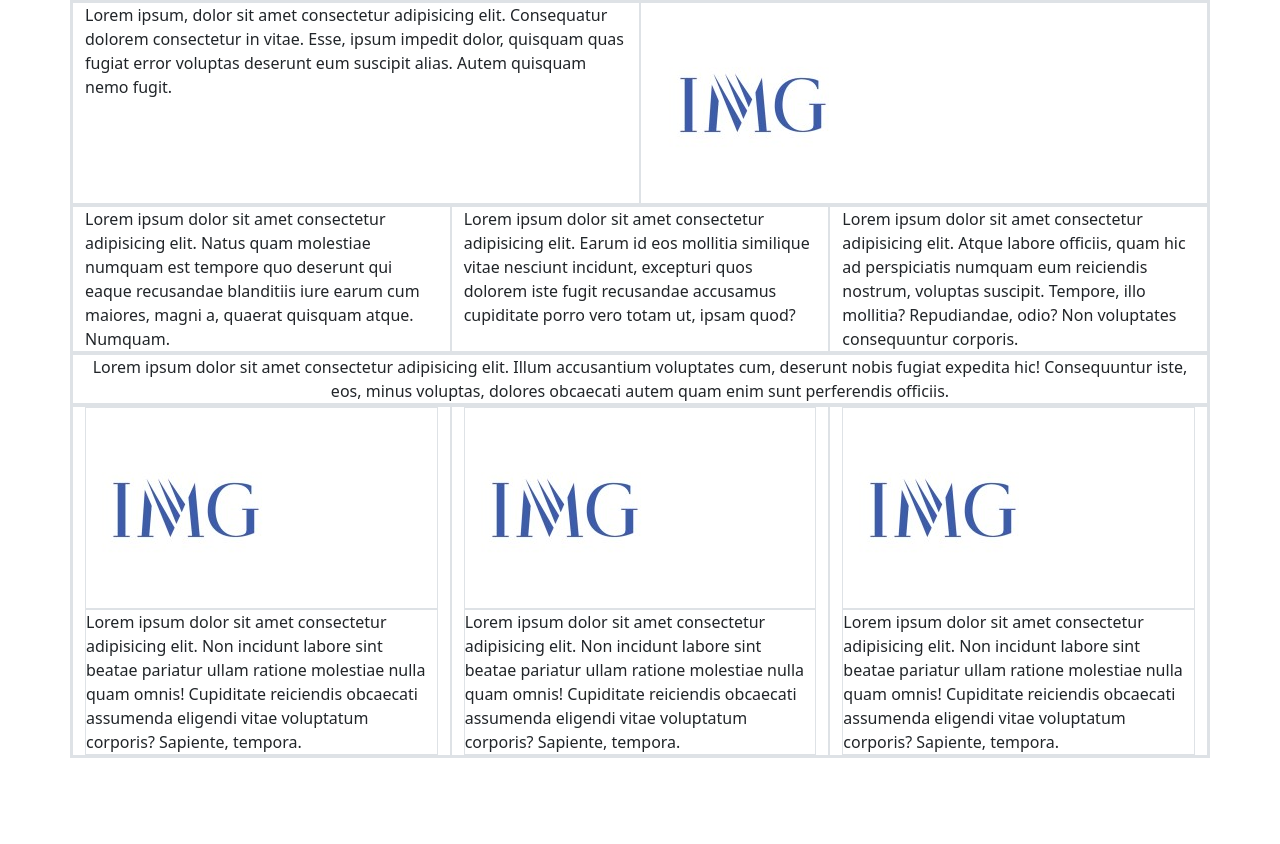
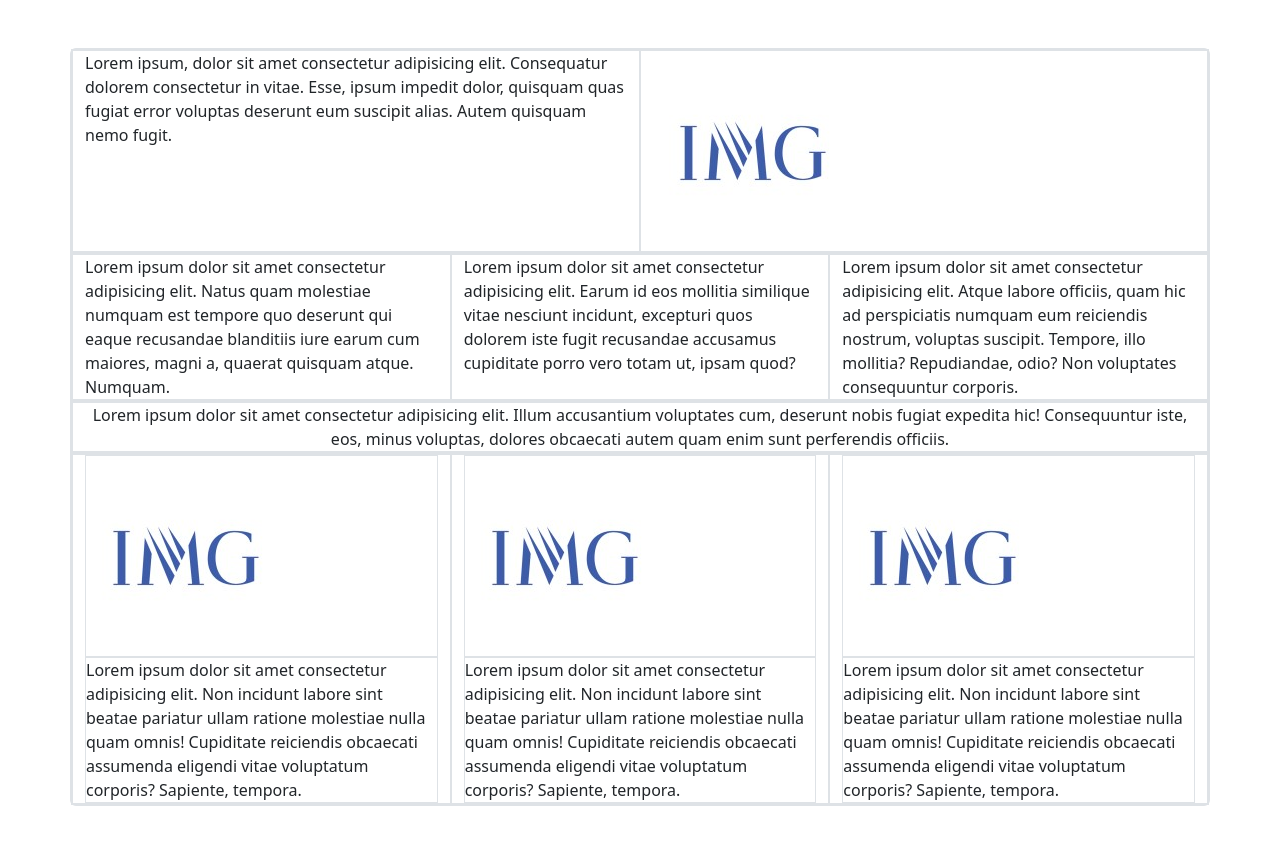
Before and after one commit to H-kleiber/19-abril-Bootstrap, a plain HTML site: page index.html in a window 1280 px wide. Before the commit the page ends 800 px from the top, so only its background shows below. Drawn offline with nearby package versions, Linux system fonts and the light colour scheme.

Commit message:
bootstrap

```diff
--- a/index.html
+++ b/index.html
@@ -10,7 +10,7 @@
     <title>Document</title>
 </head>
 <body>
-    <div class="container border">
+    <div class="container border rounded mt-5 mb-5">
         <section class="row border">
             <div class="col-6 border">Lorem ipsum, dolor sit amet consectetur adipisicing elit. Consequatur dolorem consectetur in vitae. Esse, ipsum impedit dolor, quisquam quas fugiat error voluptas deserunt eum suscipit alias. Autem quisquam nemo fugit.</div>
             <div class="col-6 border"><img src="./img/img.jpg" alt=""></div>
```
